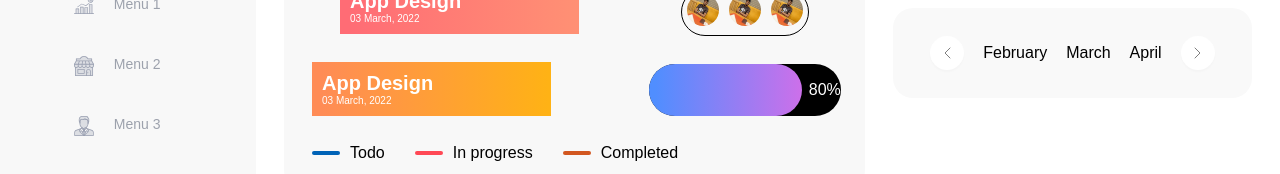
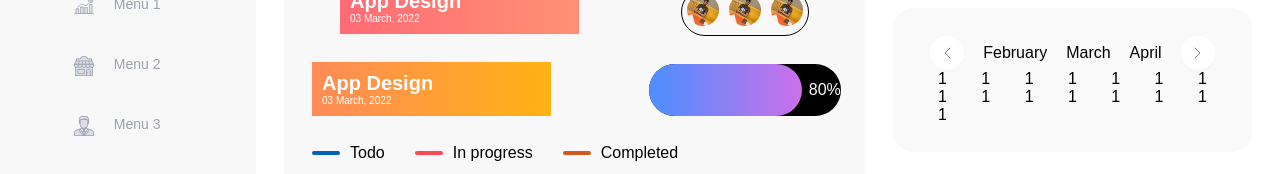
Before and after one commit to vincentabolarin/ha-shem-project, a JavaScript app: page / in a window 1280 px wide. Shown: the part 300-474 px from the top of the page. Built offline with nearby package versions, Linux system fonts and the light colour scheme; the HTML template or start-up script is replaced by a standard one.

Commit message:
set up CSS grid for days of the week

```diff
--- a/src/components/Calendar.js
+++ b/src/components/Calendar.js
@@ -29,6 +29,21 @@ const Calendar = () => {
             </div>
 
             <div className={styles.dayOfWeek}>
+                <p>1</p>
+                <p>1</p>
+                <p>1</p>
+                <p>1</p>
+                <p>1</p>
+                <p>1</p>
+                <p>1</p>
+                <p>1</p>
+                <p>1</p>
+                <p>1</p>
+                <p>1</p>
+                <p>1</p>
+                <p>1</p>
+                <p>1</p>
+                <p>1</p>
 
             </div>
         </div>
--- a/src/styles/Calendar.module.css
+++ b/src/styles/Calendar.module.css
@@ -21,3 +21,8 @@
     box-shadow: 0px 2px 2px #00000005;
     border-radius: 50%;
 }
+
+.dayOfWeek {
+    display: grid;
+    grid-template-columns: repeat(7, 1fr);
+}
```
